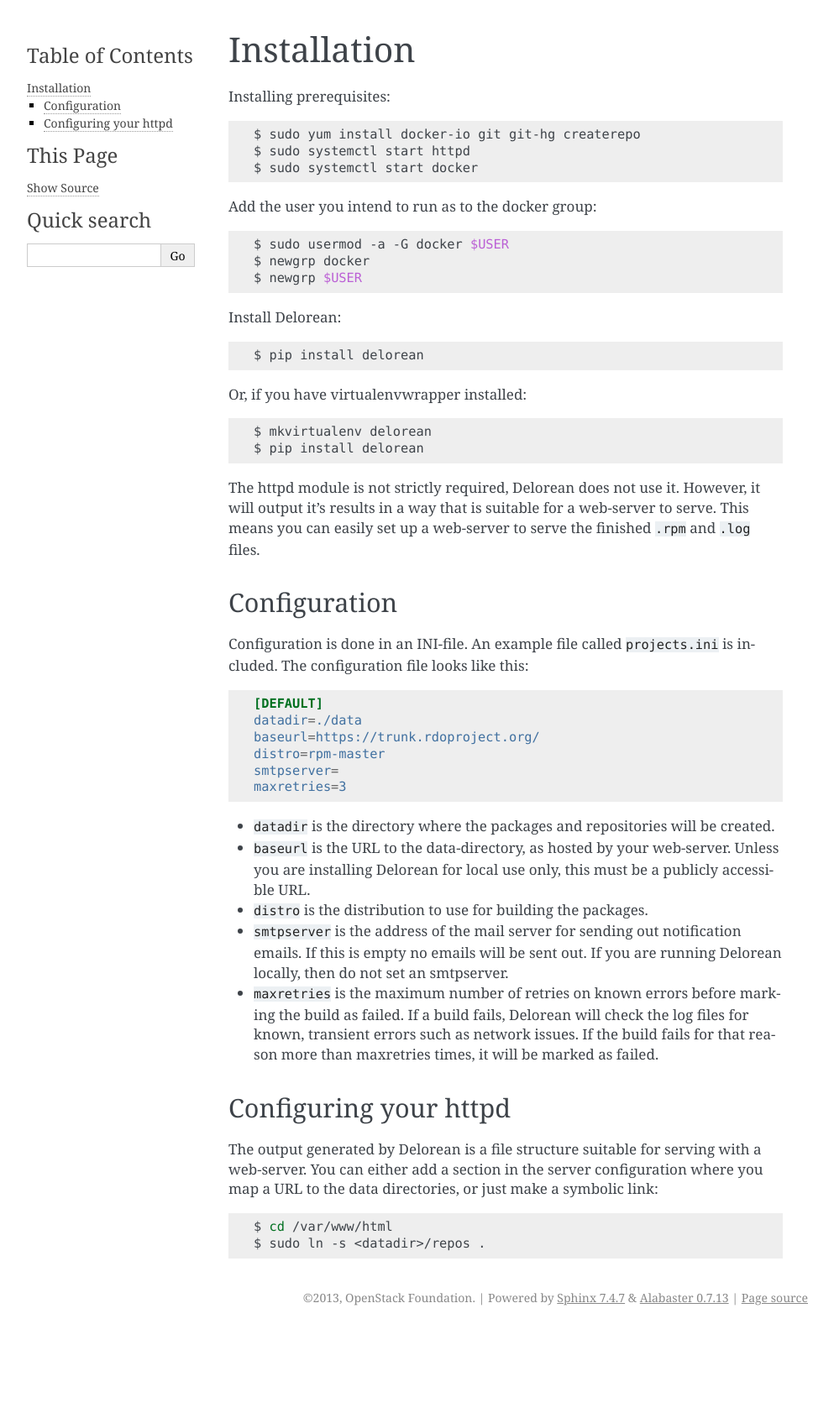
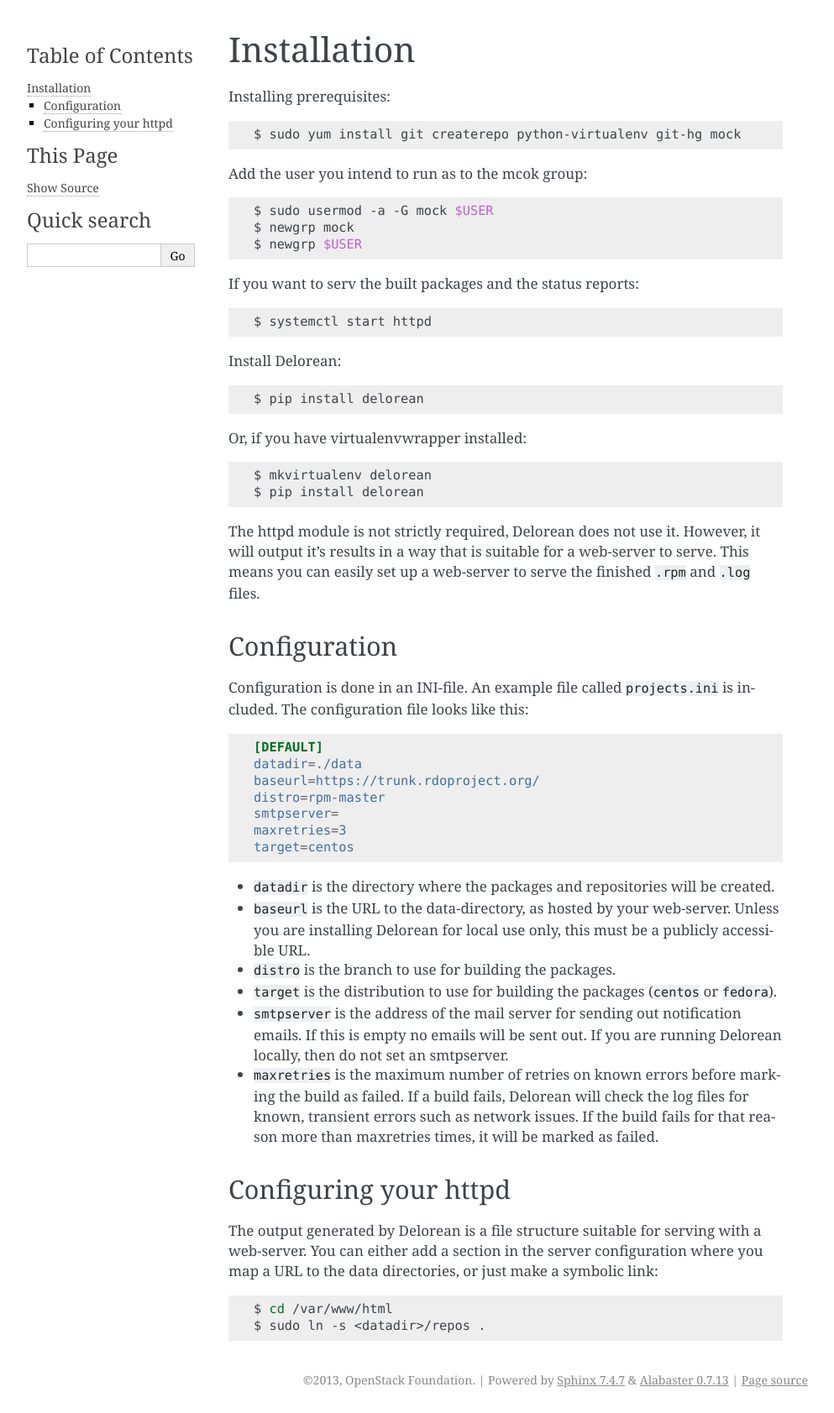
Before and after one commit to softwarefactory-project/DLRN, a Sphinx documentation site: the page built from doc/source/installation.rst, in a window 1280 px wide. Shown: the whole page at 84% size, without its empty margins (148-1141 px from the left). Built offline with Sphinx 7.4.7, drawn with Linux system fonts in a browser that asks for light colours; before the commit the page ends 1585 px from its top, so only the background shows below that.

Commit message:
Use mock instead of a custom docker machinery to build packages
Change-Id: I068c2f427ef5dc611665fc55b3f3956247bfb113

```diff
--- a/doc/source/installation.rst
+++ b/doc/source/installation.rst
@@ -6,17 +6,21 @@
 
 .. code-block:: bash
 
-    $ sudo yum install docker-io git git-hg createrepo
-    $ sudo systemctl start httpd
-    $ sudo systemctl start docker
+    $ sudo yum install git createrepo python-virtualenv git-hg mock
 
-Add the user you intend to run as to the docker group:
+Add the user you intend to run as to the mcok group:
 
 .. code-block:: bash
 
-    $ sudo usermod -a -G docker $USER
-    $ newgrp docker
+    $ sudo usermod -a -G mock $USER
+    $ newgrp mock
     $ newgrp $USER
+
+If you want to serv the built packages and the status reports:
+
+.. code-block:: bash
+
+    $ systemctl start httpd
 
 Install Delorean:
 
@@ -50,13 +54,16 @@
     distro=rpm-master
     smtpserver=
     maxretries=3
+    target=centos
 
 * ``datadir`` is the directory where the packages and repositories will be created.
 
 * ``baseurl`` is the URL to the data-directory, as hosted by your web-server. Unless you are
   installing Delorean for local use only, this must be a publicly accessible URL.
 
-* ``distro`` is the distribution to use for building the packages.
+* ``distro`` is the branch to use for building the packages.
+
+* ``target`` is the distribution to use for building the packages (``centos`` or ``fedora``).
 
 * ``smtpserver`` is the address of the mail server for sending out notification emails.
   If this is empty no emails will be sent out. If you are running Delorean locally,
```
Also changed, not shown: README.rst (+8 -5 lines), 14 other files.
